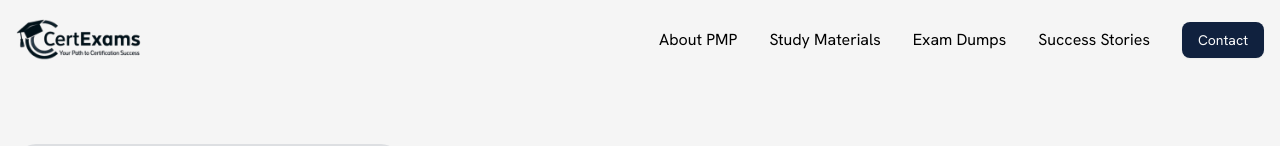
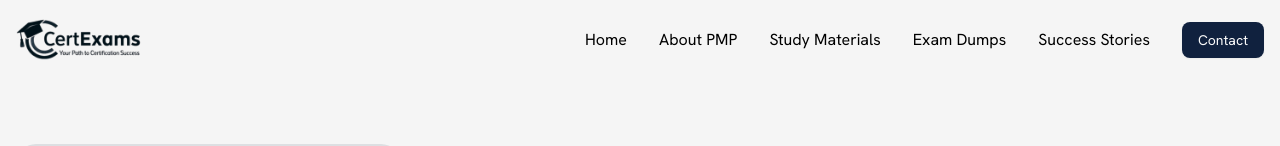
Before and after one commit to saadkhan60/certexams, a Next.js app: page / in a window 1280 px wide. Shown: the top 146 px of the page. Built offline with nearby package versions, Linux system fonts and the light colour scheme.

Commit message:
link fixed

```diff
--- a/components/navigation/header.tsx
+++ b/components/navigation/header.tsx
@@ -28,6 +28,7 @@ export default function Header() {
         <div className="flex justify-between items-center">
           <div className="relative w-48 h-12">
             <div className="relative w-32 h-12">
+              <Link href="/">
             <Image
               src="/logo.png"
               alt="Certexams"
@@ -35,6 +36,7 @@ export default function Header() {
               className="object-contain"
               priority
             />
+              </Link>
           </div>
           </div>
 
@@ -50,6 +52,13 @@ export default function Header() {
               <X className="h-6 w-6" />
             </button>
             <div className="flex flex-col md:flex-row items-center justify-center h-full md:h-auto space-y-8 md:space-y-0 md:space-x-8">
+            <Link
+                href="/"
+                className="text-black hover:text-accent transition-colors duration-300"
+                onClick={() => setIsMenuOpen(false)}
+              >
+               Home
+              </Link>
               <Link
                 href="/#about"
                 className="text-black hover:text-accent transition-colors duration-300"
```
